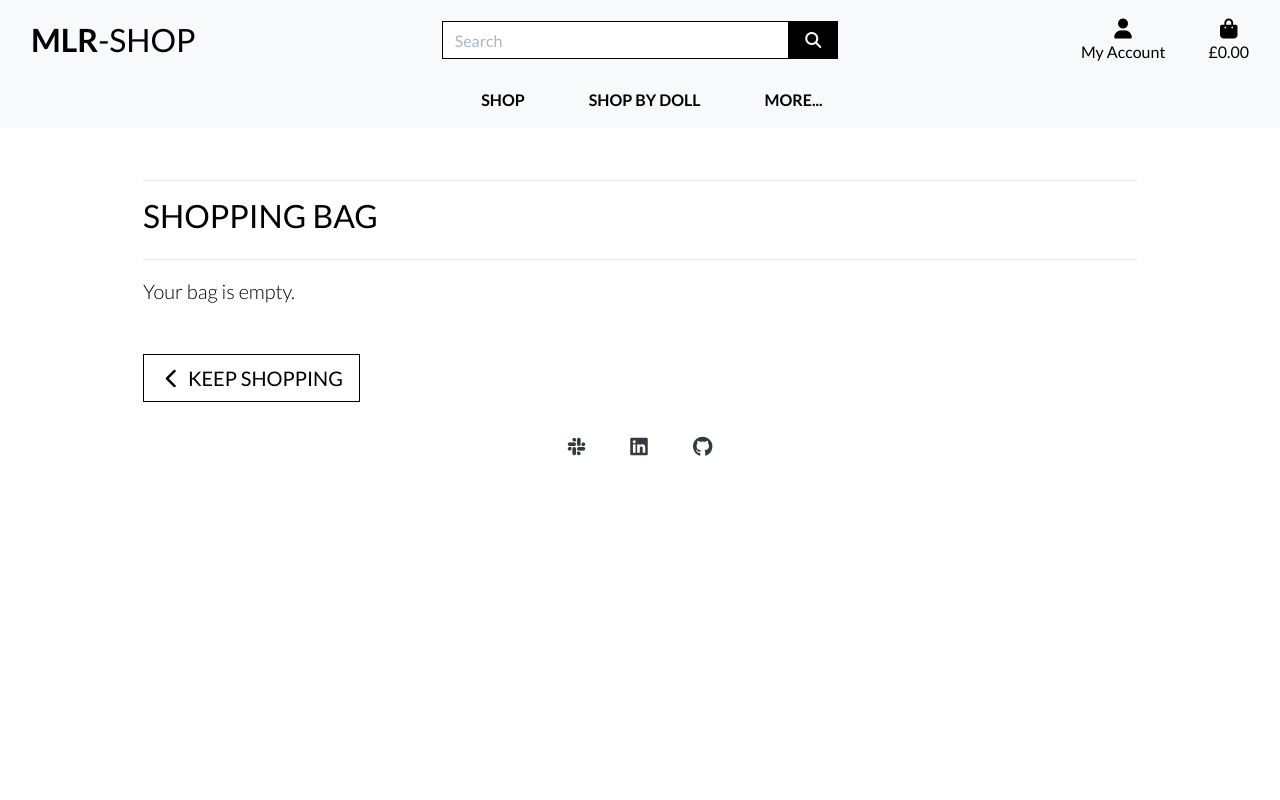
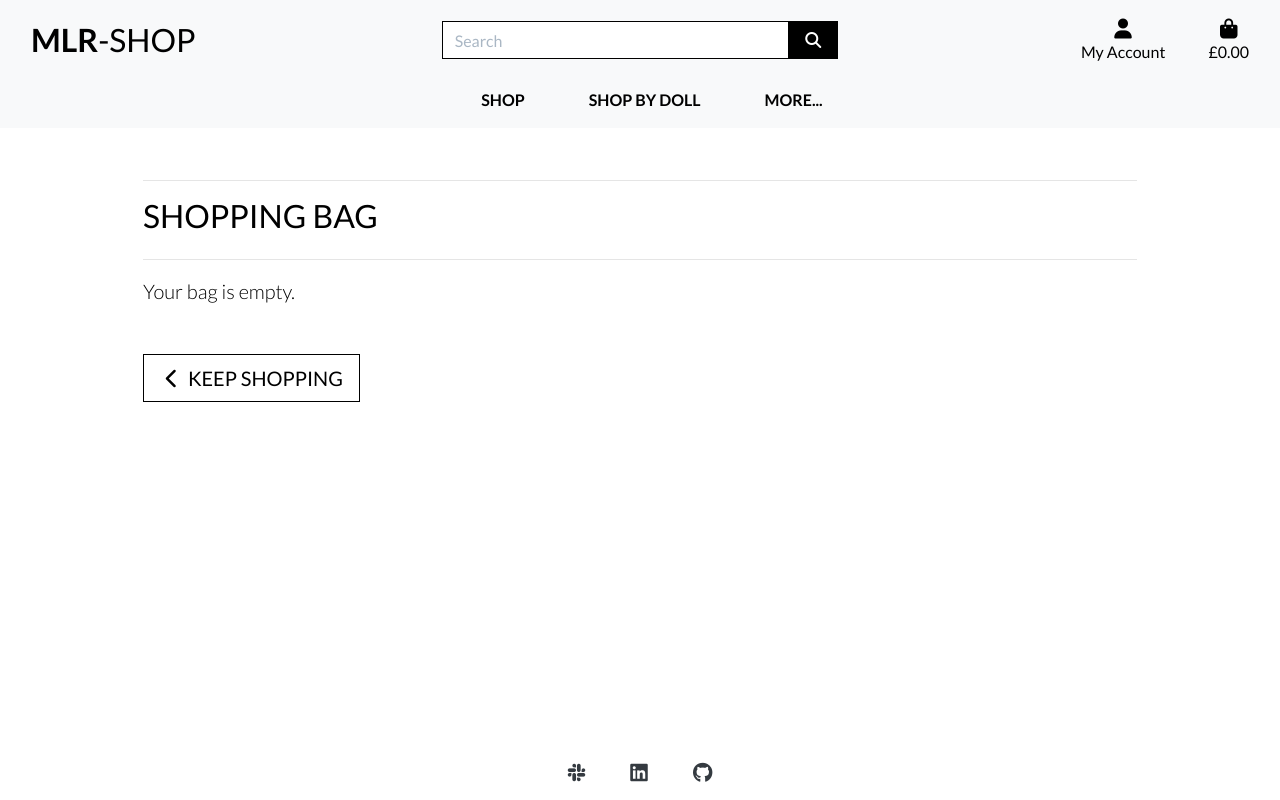
Before and after one commit to onabz/mlr-shop, a Django app: page /bag/ in a window 1280 px wide. Run offline with Django 3.2, Linux system fonts and the light colour scheme; some libraries are stand-ins or nearby versions.

Commit message:
Force footer to bottom of page on short pages

```diff
--- a/static/css/base.css
+++ b/static/css/base.css
@@ -1,4 +1,4 @@
-html {
+html, body {
     height: 100%;
 }
 
@@ -6,9 +6,13 @@ body {
     /* background-color: antiquewhite; */
     background: url('../img/home_image.png') no-repeat center center fixed;
     background-size: cover;
-    height: calc(100vh - 164px);
     color: black;
     font-family: 'lato';
+}
+
+body > footer {
+    position: sticky;
+    top: 100vh;
 }
 
 /* from Bulma */
```
